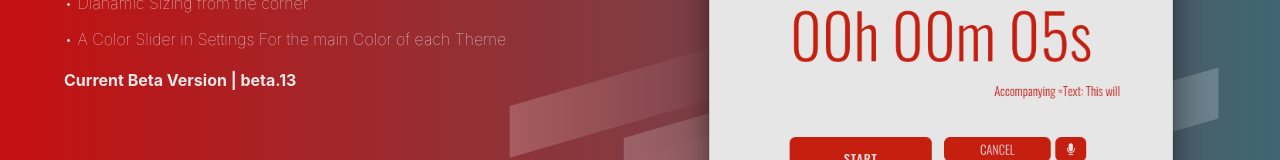
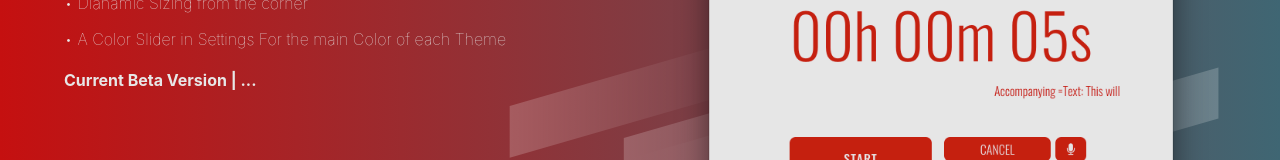
Before and after one commit to dijs/countdowner, a React (Create React App) app: page / in a window 1280 px wide. Shown: the part 272-432 px from the top of the page. Built offline with nearby package versions, Linux system fonts and the light colour scheme; no server answers.

Commit message:
Added dynamic version

```diff
--- a/src/App.js
+++ b/src/App.js
@@ -16,6 +16,7 @@ function useDownloads() {
         const osx = data.assets.find(({ name }) => name.indexOf('dmg') !== -1)
           .browser_download_url;
         setDownloads({
+          version: data.name,
           windows,
           osx
         });
@@ -39,7 +40,9 @@ function App() {
           <h2>Features Requested Thus Far</h2>
           <p>• Dianamic Sizing from the corner</p>
           <p>• A Color Slider in Settings For the main Color of each Theme</p>
-          <h4>Current Beta Version | beta.13</h4>
+          <h4>
+            Current Beta Version | {downloads ? downloads.version : '...'}
+          </h4>
           {downloads && (
             <div className="downloads">
               <a href={downloads.osx}>
```
